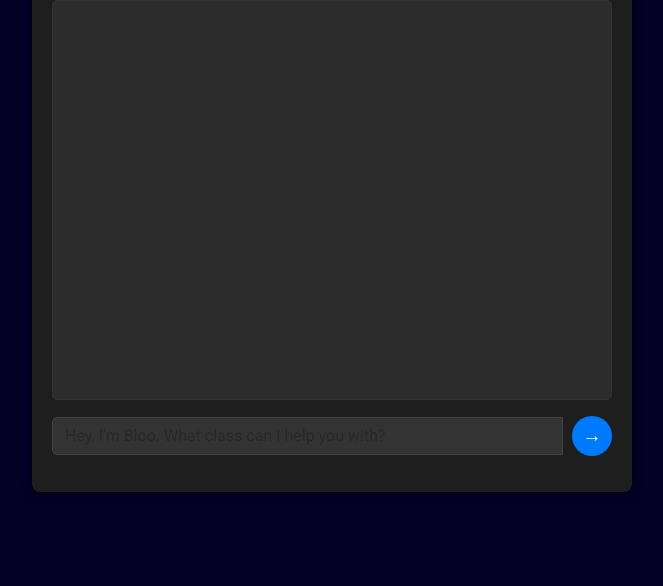
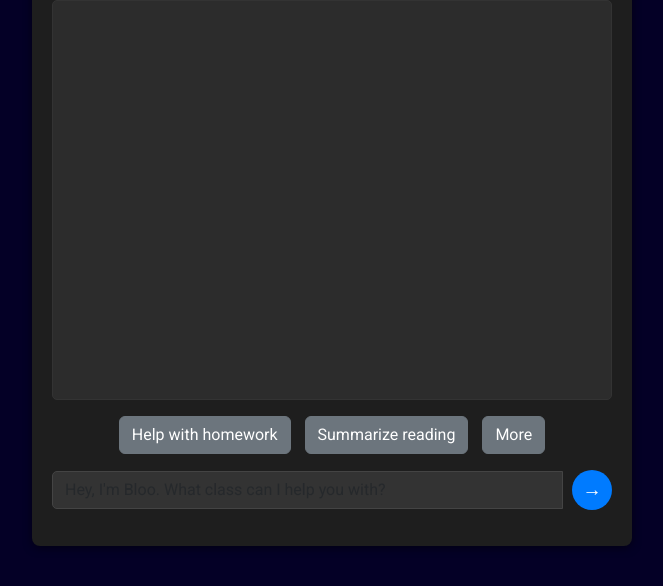
Before and after one commit to falkethan/studenthelper, a website: page index.html in a window 1280 px wide. Shown: the part 110-696 px from the top of the page, without its empty margins (308-971 px from the left). Drawn offline with nearby package versions, Linux system fonts and the light colour scheme; a small style sheet from the web is missing.

Commit message:
Added buttons user can click to prompt AI

```diff
--- a/index.html
+++ b/index.html
@@ -95,6 +95,14 @@
     button#send:hover {
       background: #0056b3;
     }
+    /* Styles for the preset prompt buttons */
+    #preset-prompts {
+      margin-bottom: 15px;
+      text-align: center;
+    }
+    #preset-prompts button {
+      margin: 0 5px;
+    }
     @media (max-width: 576px) {
       .chat-container {
         padding: 15px;
@@ -118,11 +126,21 @@
         <h2>Bloo</h2>
       </div>
       <div class="messages mb-3" id="messages"></div>
+
+      <!-- Spinner -->
       <div id="spinner" class="text-center my-2" style="display: none;">
         <div class="spinner-border" role="status">
           <span class="visually-hidden">Loading...</span>
         </div>
       </div>
+
+      <!-- Preset Prompt Buttons -->
+      <div id="preset-prompts" class="mb-3">
+        <button class="btn btn-secondary preset-btn" data-prompt="I need help with my homework">Help with homework</button>
+        <button class="btn btn-secondary preset-btn" data-prompt="I want you to summarize this reading for my class">Summarize reading</button>
+        <button class="btn btn-secondary preset-btn" data-prompt="What can you help me with?">More</button>
+      </div>
+
       <div class="input-group mb-3">
         <textarea id="prompt" class="form-control" placeholder="Hey, I'm Bloo. What class can I help you with?" rows="1" style="resize: none;"></textarea>
         <button id="send" class="btn">&#8594;</button>
@@ -165,42 +183,30 @@
 
         while (i < lines.length) {
           const line = lines[i];
-          // If the line is blank, preserve it and continue without breaking the list.
           if (line.trim() === "") {
             html += "\n";
             i++;
             continue;
           }
-
           const listMatch = line.match(/^(\s*)([-*]|\d+\.)\s+(.*)$/);
-          // If the line isn't a list item or its indentation is less than the current level, break.
           if (!listMatch || listMatch[1].length < currentIndent) break;
-
           const indent = listMatch[1].length;
           const marker = listMatch[2];
           let content = listMatch[3];
           const currentType = /^\d+\./.test(marker) ? 'ol' : 'ul';
-
-          // Process markdown links in the content.
           content = parseLinks(content);
-
-          // Open a new list tag if needed.
           if (!listType) {
             listType = currentType;
             html += `<${listType}>\n`;
           } else if (listType !== currentType) {
-            // If the type changes at the same level, close the old list and open a new one.
             html += `</${listType}>\n`;
             listType = currentType;
             html += `<${listType}>\n`;
           }
-
-          // Check for nested list items in subsequent lines.
           let nestedHtml = "";
           let j = i + 1;
           while (j < lines.length) {
             const nextLine = lines[j];
-            // If the next line is blank, include it and move on.
             if (nextLine.trim() === "") {
               nestedHtml += "\n";
               j++;
@@ -208,7 +214,6 @@
             }
             const nextMatch = nextLine.match(/^(\s*)([-*]|\d+\.)\s+(.*)$/);
             if (nextMatch && nextMatch[1].length > indent) {
-              // Process nested list recursively.
               const nestedResult = parseNestedLists(lines, j, nextMatch[1].length);
               nestedHtml += nestedResult.html;
               j = nestedResult.index;
@@ -216,7 +221,6 @@
               break;
             }
           }
-
           html += `<li>${content}`;
           if (nestedHtml) {
             html += "\n" + nestedHtml;
@@ -224,21 +228,18 @@
           html += `</li>\n`;
           i = j;
         }
-
         if (listType) {
           html += `</${listType}>\n`;
         }
         return { html, index: i };
       }
 
-      // Split the markdown into lines and process each one.
       const lines = markdown.split('\n');
       let output = "";
       let i = 0;
 
       while (i < lines.length) {
         const line = lines[i];
-        // If the line starts with a list marker, process the list.
         if (/^\s*([-*]|\d+\.)\s+/.test(line)) {
           const indent = (line.match(/^(\s*)/)[1] || "").length;
           const result = parseNestedLists(lines, i, indent);
@@ -250,34 +251,22 @@
         }
       }
 
-      // Process other markdown features
-
-      // Headings (from h6 to h1)
       output = output.replace(/^###### (.*)$/gm, '<h6>$1</h6>');
       output = output.replace(/^##### (.*)$/gm, '<h5>$1</h5>');
       output = output.replace(/^#### (.*)$/gm, '<h4>$1</h4>');
       output = output.replace(/^### (.*)$/gm, '<h3>$1</h3>');
       output = output.replace(/^## (.*)$/gm, '<h2>$1</h2>');
       output = output.replace(/^# (.*)$/gm, '<h1>$1</h1>');
-
-      // Bold text: **text**
       output = output.replace(/\*\*(.+?)\*\*/g, '<strong>$1</strong>');
-
-      // Italic text: *text*
       output = output.replace(/\*(.+?)\*/g, '<em>$1</em>');
 
       return output;
     }
 
     function intoPieces(text) {
-      // If the text is empty or all whitespace, return it as a single element.
       if (/^\s*$/.test(text)) {
         return [text];
       }
-      // This regex matches an optional block of leading whitespace,
-      // then one or more non-whitespace characters, and finally any trailing whitespace.
-      // As a result, for a typical string like "Hello   world", the first match is "Hello   "
-      // and the second match is "world".
       const pieces = text.match(/(\s*\S+\s*)/g);
       return pieces || [];
     }
@@ -292,30 +281,19 @@
     }
 
     function addBotMessageWithFormattingAndTyping(text, wpm) {
-      // first create the div we'll put the message in
       const msgDiv = document.createElement('div');
       msgDiv.className = 'message bot mb-2';
       messagesEl.appendChild(msgDiv);
       messagesEl.scrollTop = messagesEl.scrollHeight;
-      // now break up the text into pieces to simulate a streaming response from the AI
       const pieces = intoPieces(text);
-      // how many words per millisecond should this bot type?
       const wordsPerMillisecond = wpm / 60000;
-      // remember when we started so we know how many words should have been typed
       const now = Date.now();
-      // every 200ms check where we are and update the message
       const interval = setInterval(() => {
-        // this runs every 200ms
-        // we will calculate based on when we started how many words we should have typed
         const elapsedMilliseconds = Date.now() - now;
         const expectedWordCount = Math.min(elapsedMilliseconds * wordsPerMillisecond, pieces.length);
-        // put that many words into one string
         const segment = pieces.slice(0, expectedWordCount + 1).join('');
-        // convert that to HTML using simple markdown processor
         const html = markdownToHTML(segment);
-        // add "Alber: " and put it in the div
         msgDiv.innerHTML = `<strong>Bloo: </strong> ${html}`;
-        // if we've reached the end, stop repeating this code
         if (expectedWordCount >= pieces.length) {
           clearInterval(interval);
           return;
@@ -327,14 +305,12 @@
       const promptText = promptEl.value.trim();
       if (!promptText) return;
 
-      // Add the user's message to the conversation array
       conversation.push({ role: 'user', content: promptText });
       addMessage("You: " + promptText, 'user');
       promptEl.value = '';
       spinnerEl.style.display = 'block';
 
       try {
-        // Send the entire conversation array to the backend
         const response = await fetch(API_URL, {
           method: 'POST',
           headers: { 'Content-Type': 'application/json' },
@@ -342,7 +318,6 @@
         });
         const data = await response.json();
         if (data.response) {
-          // Add the bot's response to the conversation array
           conversation.push({ role: 'assistant', content: data.response });
           addBotMessageWithFormattingAndTyping(data.response, 1000);
         } else {
@@ -362,6 +337,14 @@
         sendBtn.click();
       }
     });
+
+    // Add event listeners for preset prompt buttons
+    document.querySelectorAll('.preset-btn').forEach(button => {
+      button.addEventListener('click', () => {
+        promptEl.value = button.getAttribute('data-prompt');
+        sendBtn.click();
+      });
+    });
   </script>
 </body>
 </html>
```
